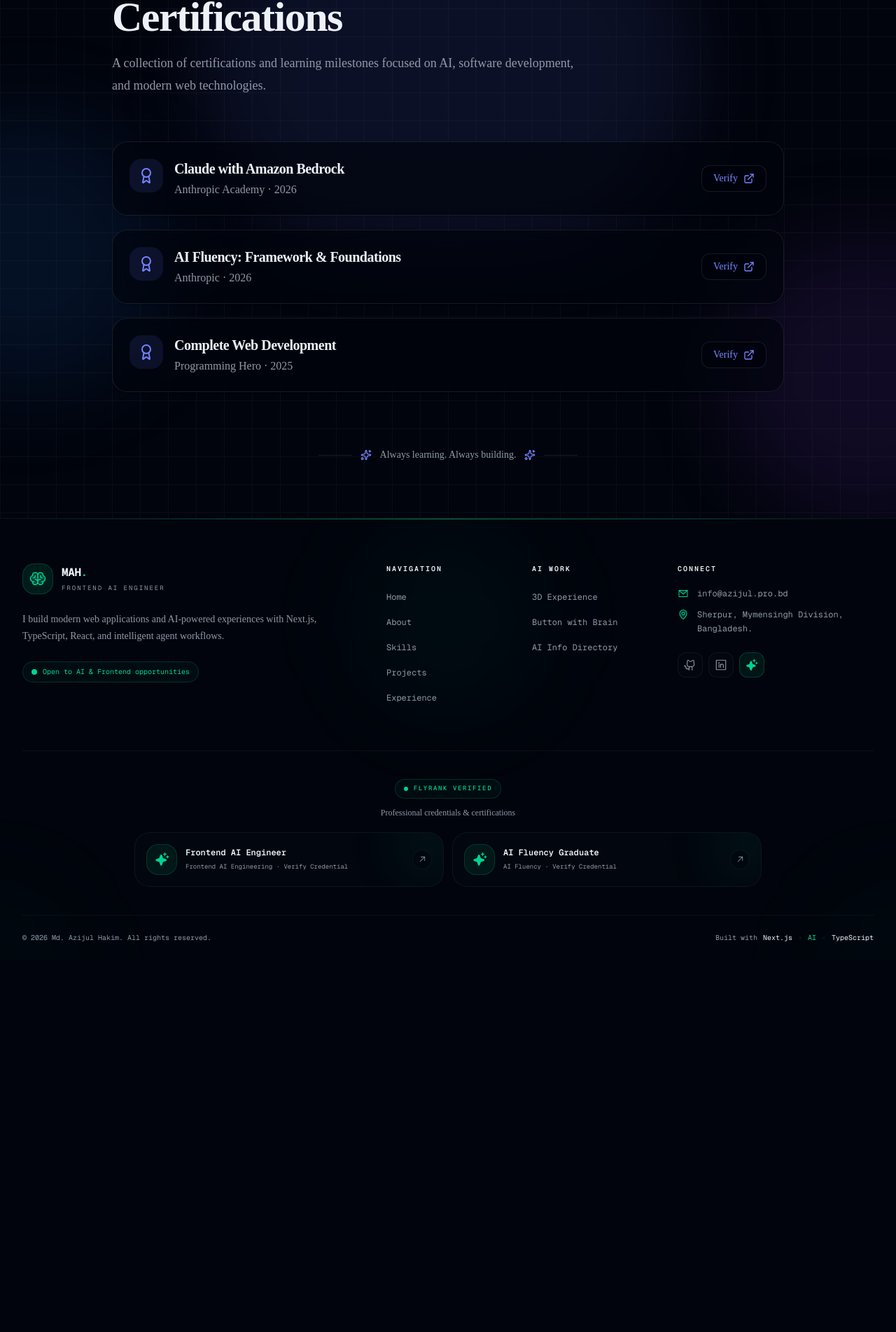
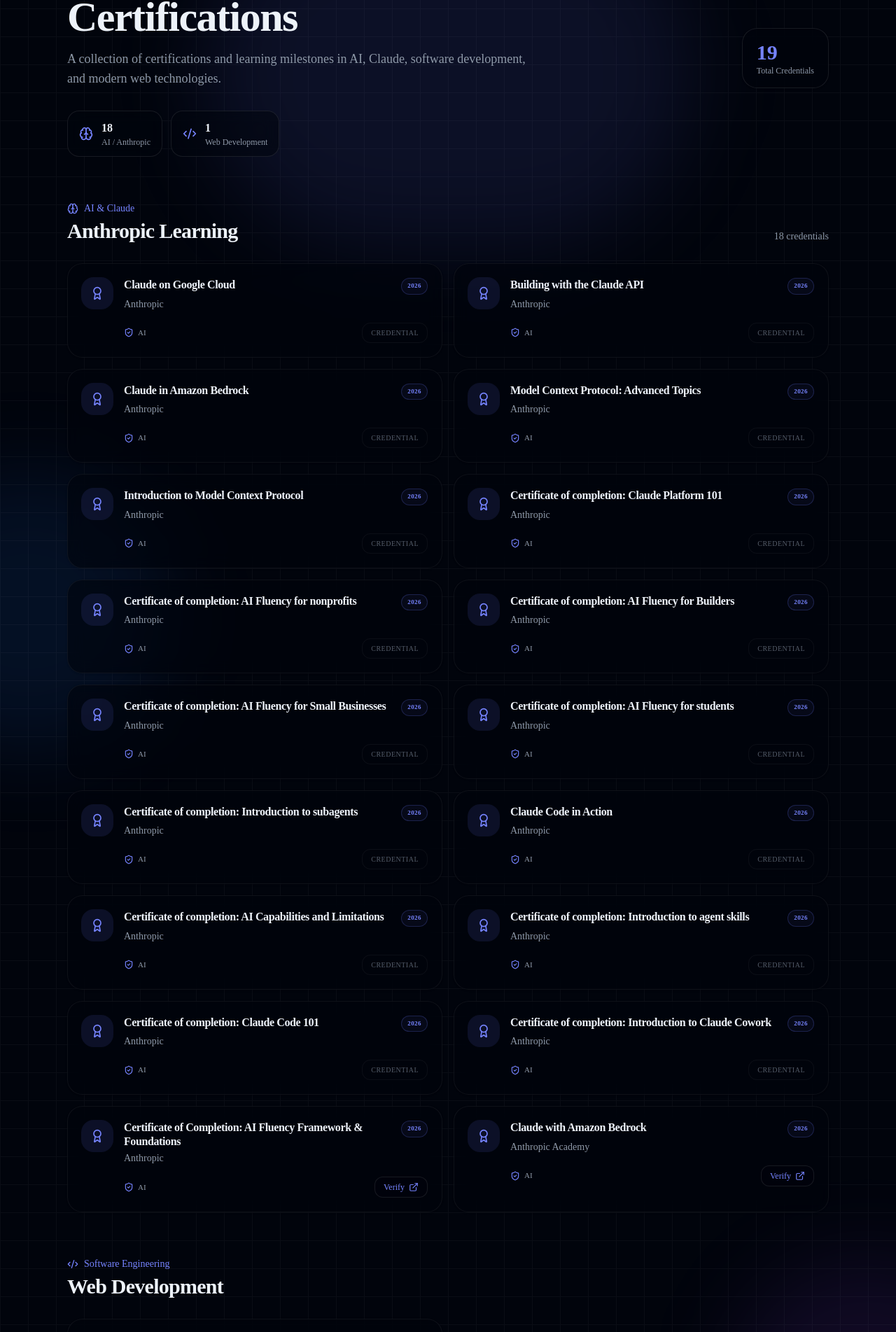
Before and after one commit to azijulhakimbd/Portfolio, a Next.js app: page /certifications in a window 1280 px wide. Shown: the part 148-2051 px from the top of the page at 70% size. Before the commit the page ends 1519 px from the top, so only its background shows below. Built offline with nearby package versions, Linux system fonts and the light colour scheme.

Commit message:
update:certificate list info

```diff
--- a/components/home/CertificationsSection.tsx
+++ b/components/home/CertificationsSection.tsx
@@ -1,43 +1,175 @@
-
 "use client";
 
-import { Award, ExternalLink, Sparkles } from "lucide-react";
+import {
+  Award,
+  ExternalLink,
+  Sparkles,
+  ShieldCheck,
+  Brain,
+  Code2,
+} from "lucide-react";
 import { motion } from "framer-motion";
 
-const certifications = [
+type Certification = {
+  title: string;
+  issuer: string;
+  year: string;
+  category: "AI" | "Web Development";
+  verify?: string;
+};
+
+const certifications: Certification[] = [
+  // ─────────────────────────────────────────────
+  // ANTHROPIC — AI / CLAUDE
+  // Exact certificates shown in your screenshots
+  // ─────────────────────────────────────────────
+
+  {
+    title: "Claude on Google Cloud",
+    issuer: "Anthropic",
+    year: "2026",
+    category: "AI",
+  },
+  {
+    title: "Building with the Claude API",
+    issuer: "Anthropic",
+    year: "2026",
+    category: "AI",
+  },
+  {
+    title: "Claude in Amazon Bedrock",
+    issuer: "Anthropic",
+    year: "2026",
+  category: "AI",
+  },
+  {
+    title: "Model Context Protocol: Advanced Topics",
+    issuer: "Anthropic",
+    year: "2026",
+    category: "AI",
+  },
+  {
+    title: "Introduction to Model Context Protocol",
+    issuer: "Anthropic",
+    year: "2026",
+    category: "AI",
+  },
+  {
+    title: "Certificate of completion: Claude Platform 101",
+    issuer: "Anthropic",
+    year: "2026",
+    category: "AI",
+  },
+  {
+    title: "Certificate of completion: AI Fluency for nonprofits",
+    issuer: "Anthropic",
+    year: "2026",
+    category: "AI",
+  },
+  {
+    title: "Certificate of completion: AI Fluency for Builders",
+    issuer: "Anthropic",
+    year: "2026",
+    category: "AI",
+  },
+  {
+    title: "Certificate of completion: AI Fluency for Small Businesses",
+    issuer: "Anthropic",
+    year: "2026",
+    category: "AI",
+  },
+  {
+    title: "Certificate of completion: AI Fluency for students",
+    issuer: "Anthropic",
+    year: "2026",
+    category: "AI",
+  },
+  {
+    title: "Certificate of completion: Introduction to subagents",
+    issuer: "Anthropic",
+    year: "2026",
+    category: "AI",
+  },
+  {
+    title: "Claude Code in Action",
+    issuer: "Anthropic",
+    year: "2026",
+    category: "AI",
+  },
+  {
+    title: "Certificate of completion: AI Capabilities and Limitations",
+    issuer: "Anthropic",
+    year: "2026",
+    category: "AI",
+  },
+  {
+    title: "Certificate of completion: Introduction to agent skills",
+    issuer: "Anthropic",
+    year: "2026",
+    category: "AI",
+  },
+  {
+    title: "Certificate of completion: Claude Code 101",
+    issuer: "Anthropic",
+    year: "2026",
+    category: "AI",
+  },
+  {
+    title: "Certificate of completion: Introduction to Claude Cowork",
+    issuer: "Anthropic",
+    year: "2026",
+    category: "AI",
+  },
+  {
+    title: "Certificate of Completion: AI Fluency Framework & Foundations",
+    issuer: "Anthropic",
+    year: "2026",
+    category: "AI",
+    verify: "https://verify.skilljar.com/c/k3gom4nuyhwa",
+  },
+
+  // Your previously added Anthropic credential
   {
     title: "Claude with Amazon Bedrock",
     issuer: "Anthropic Academy",
     year: "2026",
+    category: "AI",
     verify: "https://verify.skilljar.com/c/694bp3p8pqsf",
   },
-  {
-    title: "AI Fluency: Framework & Foundations",
-    issuer: "Anthropic",
-    year: "2026",
-    verify: "https://verify.skilljar.com/c/k3gom4nuyhwa",
-  },
+
+  // ─────────────────────────────────────────────
+  // PROGRAMMING HERO
+  // ─────────────────────────────────────────────
+
   {
     title: "Complete Web Development",
     issuer: "Programming Hero",
     year: "2025",
+    category: "Web Development",
     verify:
       "https://drive.google.com/file/d/18vE170U7it__IYCN86jlo_a6Jx8uqlvU/view?usp=sharing",
   },
 ];
 
 export default function CertificationsSection() {
+  const aiCertificates = certifications.filter(
+    (certificate) => certificate.category === "AI"
+  );
+
+  const webCertificates = certifications.filter(
+    (certificate) => certificate.category === "Web Development"
+  );
+
   return (
     <main className="relative min-h-screen overflow-hidden">
-      {/* AI Background */}
+      {/* ───────────────── Background ───────────────── */}
       <div className="pointer-events-none absolute inset-0 -z-10 overflow-hidden">
         <div className="absolute left-1/2 top-0 h-[500px] w-[700px] -translate-x-1/2 rounded-full bg-primary/10 blur-3xl" />
 
-        <div className="absolute -left-40 top-[35%] h-[400px] w-[400px] rounded-full bg-blue-500/10 blur-3xl" />
+        <div className="absolute -left-40 top-[35%] size-[400px] rounded-full bg-blue-500/10 blur-3xl" />
 
-        <div className="absolute -right-40 bottom-0 h-[400px] w-[400px] rounded-full bg-purple-500/10 blur-3xl" />
+        <div className="absolute -right-40 bottom-0 size-[400px] rounded-full bg-purple-500/10 blur-3xl" />
 
-        {/* Grid */}
         <div
           className="absolute inset-0 opacity-[0.035]"
           style={{
@@ -48,84 +180,122 @@
         />
       </div>
 
-      <div className="mx-auto max-w-5xl px-6 py-20 lg:px-8">
-        {/* Header */}
+      <div className="mx-auto max-w-6xl px-4 py-16 sm:px-6 sm:py-20 lg:px-8">
+        {/* ───────────────── Header ───────────────── */}
         <motion.header
           initial={{ opacity: 0, y: 25 }}
           animate={{ opacity: 1, y: 0 }}
           transition={{ duration: 0.6 }}
         >
-          <div className="inline-flex items-center gap-2 rounded-full border bg-background/60 px-4 py-2 text-sm text-muted-foreground backdrop-blur">
+          <div className="inline-flex items-center gap-2 rounded-full border bg-background/60 px-4 py-2 text-xs font-medium text-muted-foreground shadow-sm backdrop-blur-md sm:text-sm">
             <Sparkles className="size-4 text-primary" />
             Credentials & Learning
           </div>
 
-          <h1 className="mt-6 text-4xl font-bold tracking-tight sm:text-6xl">
-            Certifications
-          </h1>
+          <div className="mt-6 flex flex-col gap-6 sm:flex-row sm:items-end sm:justify-between">
+            <div>
+              <h1 className="text-4xl font-bold tracking-tight sm:text-5xl lg:text-6xl">
+                Certifications
+              </h1>
 
-          <p className="mt-5 max-w-2xl text-lg leading-8 text-muted-foreground">
-            A collection of certifications and learning milestones focused on
-            AI, software development, and modern web technologies.
-          </p>
+              <p className="mt-4 max-w-2xl text-base leading-7 text-muted-foreground sm:text-lg">
+                A collection of certifications and learning milestones in AI,
+                Claude, software development, and modern web technologies.
+              </p>
+            </div>
+
+            {/* Total */}
+            <div className="w-fit rounded-2xl border bg-background/60 px-5 py-4 shadow-sm backdrop-blur-md">
+              <p className="text-3xl font-bold text-primary">
+                {certifications.length}
+              </p>
+              <p className="text-xs text-muted-foreground">
+                Total Credentials
+              </p>
+            </div>
+          </div>
+
+          {/* Stats */}
+          <div className="mt-8 flex flex-wrap gap-3">
+            <div className="flex items-center gap-3 rounded-xl border bg-background/50 px-4 py-3 backdrop-blur-md">
+              <Brain className="size-5 text-primary" />
+
+              <div>
+                <p className="font-semibold">{aiCertificates.length}</p>
+                <p className="text-xs text-muted-foreground">
+                  AI / Anthropic
+                </p>
+              </div>
+            </div>
+
+            <div className="flex items-center gap-3 rounded-xl border bg-background/50 px-4 py-3 backdrop-blur-md">
+              <Code2 className="size-5 text-primary" />
+
+              <div>
+                <p className="font-semibold">{webCertificates.length}</p>
+                <p className="text-xs text-muted-foreground">
+                  Web Development
+                </p>
+              </div>
+            </div>
+          </div>
         </motion.header>
 
-        {/* Certifications */}
-        <section className="mt-16 space-y-5">
-          {certifications.map((certificate, index) => (
-            <motion.article
-              key={certificate.title}
-              initial={{ opacity: 0, y: 30 }}
-              whileInView={{ opacity: 1, y: 0 }}
-              viewport={{ once: true, amount: 0.2 }}
-              transition={{
-                duration: 0.5,
-                delay: index * 0.1,
-              }}
-              whileHover={{ y: -4 }}
-              className="group relative overflow-hidden rounded-2xl border bg-background/60 p-6 shadow-sm backdrop-blur-md transition-shadow hover:shadow-xl"
-            >
-              {/* Hover Glow */}
-              <div className="pointer-events-none absolute -right-20 -top-20 h-40 w-40 rounded-full bg-primary/10 blur-3xl opacity-0 transition-opacity duration-500 group-hover:opacity-100" />
+        {/* ───────────────── Anthropic ───────────────── */}
+        <section className="mt-16">
+          <div className="mb-7 flex flex-col gap-2 sm:flex-row sm:items-end sm:justify-between">
+            <div>
+              <div className="flex items-center gap-2 text-sm font-medium text-primary">
+                <Brain className="size-4" />
+                AI & Claude
+              </div>
 
-              <div className="relative flex flex-col gap-5 sm:flex-row sm:items-center sm:justify-between">
-                <div className="flex gap-4">
-                  {/* Icon */}
-                  <motion.div
-                    whileHover={{ rotate: 8, scale: 1.05 }}
-                    className="flex size-12 shrink-0 items-center justify-center rounded-xl bg-primary/10"
-                  >
-                    <Award className="size-6 text-primary" />
-                  </motion.div>
+              <h2 className="mt-1 text-2xl font-bold tracking-tight sm:text-3xl">
+                Anthropic Learning
+              </h2>
+            </div>
 
-                  {/* Content */}
-                  <div>
-                    <h2 className="text-xl font-semibold tracking-tight">
-                      {certificate.title}
-                    </h2>
+            <span className="text-sm text-muted-foreground">
+              {aiCertificates.length} credentials
+            </span>
+          </div>
 
-                    <p className="mt-1 text-muted-foreground">
-                      {certificate.issuer} · {certificate.year}
-                    </p>
-                  </div>
-                </div>
-
-                {/* Verify */}
-                <a
-                  href={certificate.verify}
-                  target="_blank"
-                  rel="noopener noreferrer"
-                  className="inline-flex w-fit items-center gap-2 rounded-lg border bg-background/70 px-4 py-2 text-sm font-medium text-primary transition-colors hover:bg-primary hover:text-primary-foreground"
-                >
-                  Verify
-                  <ExternalLink className="size-4" />
-                </a>
-              </div>
-            </motion.article>
-          ))}
+          <div className="grid gap-4 md:grid-cols-2">
+            {aiCertificates.map((certificate, index) => (
+              <CertificationCard
+                key={`${certificate.title}-${index}`}
+                certificate={certificate}
+                index={index}
+              />
+            ))}
+          </div>
         </section>
 
-        {/* Bottom AI decoration */}
+        {/* ───────────────── Programming Hero ───────────────── */}
+        <section className="mt-16">
+          <div className="mb-7">
+            <div className="flex items-center gap-2 text-sm font-medium text-primary">
+              <Code2 className="size-4" />
+              Software Engineering
+            </div>
+
+            <h2 className="mt-1 text-2xl font-bold tracking-tight sm:text-3xl">
+              Web Development
+            </h2>
+          </div>
+
+          <div className="grid gap-4 md:grid-cols-2">
+            {webCertificates.map((certificate, index) => (
+              <CertificationCard
+                key={`${certificate.title}-${index}`}
+                certificate={certificate}
+                index={index}
+              />
+            ))}
+          </div>
+        </section>
+
+        {/* ───────────────── Footer Decoration ───────────────── */}
         <motion.div
           initial={{ opacity: 0 }}
           whileInView={{ opacity: 1 }}
@@ -133,15 +303,155 @@
           transition={{ delay: 0.4 }}
           className="mt-20 flex items-center justify-center"
         >
-          <div className="flex items-center gap-3 text-sm text-muted-foreground">
-            <span className="h-px w-12 bg-border" />
-            <Sparkles className="size-4 text-primary" />
-            <span>Always learning. Always building.</span>
-            <Sparkles className="size-4 text-primary" />
-            <span className="h-px w-12 bg-border" />
+          <div className="flex max-w-full items-center gap-3 text-xs text-muted-foreground sm:text-sm">
+            <span className="h-px w-8 bg-border sm:w-12" />
+
+            <Sparkles className="size-4 shrink-0 text-primary" />
+
+            <span className="whitespace-nowrap">
+              Always learning. Always building.
+            </span>
+
+            <Sparkles className="size-4 shrink-0 text-primary" />
+
+            <span className="h-px w-8 bg-border sm:w-12" />
           </div>
         </motion.div>
       </div>
     </main>
   );
 }
+
+/* ─────────────────────────────────────────────
+   Certificate Card
+───────────────────────────────────────────── */
+
+function CertificationCard({
+  certificate,
+  index,
+}: {
+  certificate: Certification;
+  index: number;
+}) {
+  return (
+    <motion.article
+      initial={{ opacity: 0, y: 25 }}
+      whileInView={{ opacity: 1, y: 0 }}
+      viewport={{ once: true, amount: 0.15 }}
+      transition={{
+        duration: 0.45,
+        delay: Math.min(index * 0.04, 0.25),
+      }}
+      whileHover={{ y: -4 }}
+      className="
+        group relative overflow-hidden
+        rounded-2xl border border-border/60
+        bg-background/60 p-5
+        shadow-sm backdrop-blur-md
+        transition-all duration-300
+        hover:border-primary/30
+        hover:shadow-xl
+      "
+    >
+      {/* Glow */}
+      <div
+        className="
+          pointer-events-none absolute
+          -right-16 -top-16 size-36
+          rounded-full bg-primary/10
+          opacity-0 blur-3xl
+          transition-opacity duration-500
+          group-hover:opacity-100
+        "
+      />
+
+      <div className="relative flex gap-4">
+        {/* Award Icon */}
+        <motion.div
+          whileHover={{ rotate: 8, scale: 1.08 }}
+          transition={{ type: "spring", stiffness: 300 }}
+          className="
+            flex size-11 shrink-0
+            items-center justify-center
+            rounded-xl bg-primary/10
+            ring-1 ring-primary/10
+          "
+        >
+          <Award className="size-5 text-primary" />
+        </motion.div>
+
+        <div className="min-w-0 flex-1">
+          {/* Title + Year */}
+          <div className="flex items-start justify-between gap-3">
+            <h3 className="text-sm font-semibold leading-5 tracking-tight sm:text-base">
+              {certificate.title}
+            </h3>
+
+            <span
+              className="
+                shrink-0 rounded-full
+                border border-primary/20
+                bg-primary/5
+                px-2 py-1
+                text-[9px] font-semibold
+                uppercase tracking-wider
+                text-primary
+              "
+            >
+              {certificate.year}
+            </span>
+          </div>
+
+          {/* Issuer */}
+          <p className="mt-1 text-xs text-muted-foreground sm:text-sm">
+            {certificate.issuer}
+          </p>
+
+          {/* Bottom */}
+          <div className="mt-4 flex flex-wrap items-center justify-between gap-3">
+            <span className="inline-flex items-center gap-1.5 text-[11px] text-muted-foreground">
+              <ShieldCheck className="size-3.5 text-primary" />
+              {certificate.category}
+            </span>
+
+            {certificate.verify ? (
+              <a
+                href={certificate.verify}
+                target="_blank"
+                rel="noopener noreferrer"
+                className="
+                  inline-flex items-center gap-1.5
+                  rounded-lg border
+                  bg-background/70
+                  px-3 py-1.5
+                  text-xs font-medium
+                  text-primary
+                  transition-all
+                  hover:bg-primary
+                  hover:text-primary-foreground
+                "
+              >
+                Verify
+                <ExternalLink className="size-3.5" />
+              </a>
+            ) : (
+              <span
+                className="
+                  rounded-lg border
+                  border-border/50
+                  px-3 py-1.5
+                  text-[10px]
+                  font-medium uppercase
+                  tracking-wider
+                  text-muted-foreground/60
+                "
+              >
+                Credential
+              </span>
+            )}
+          </div>
+        </div>
+      </div>
+    </motion.article>
+  );
+}
```
